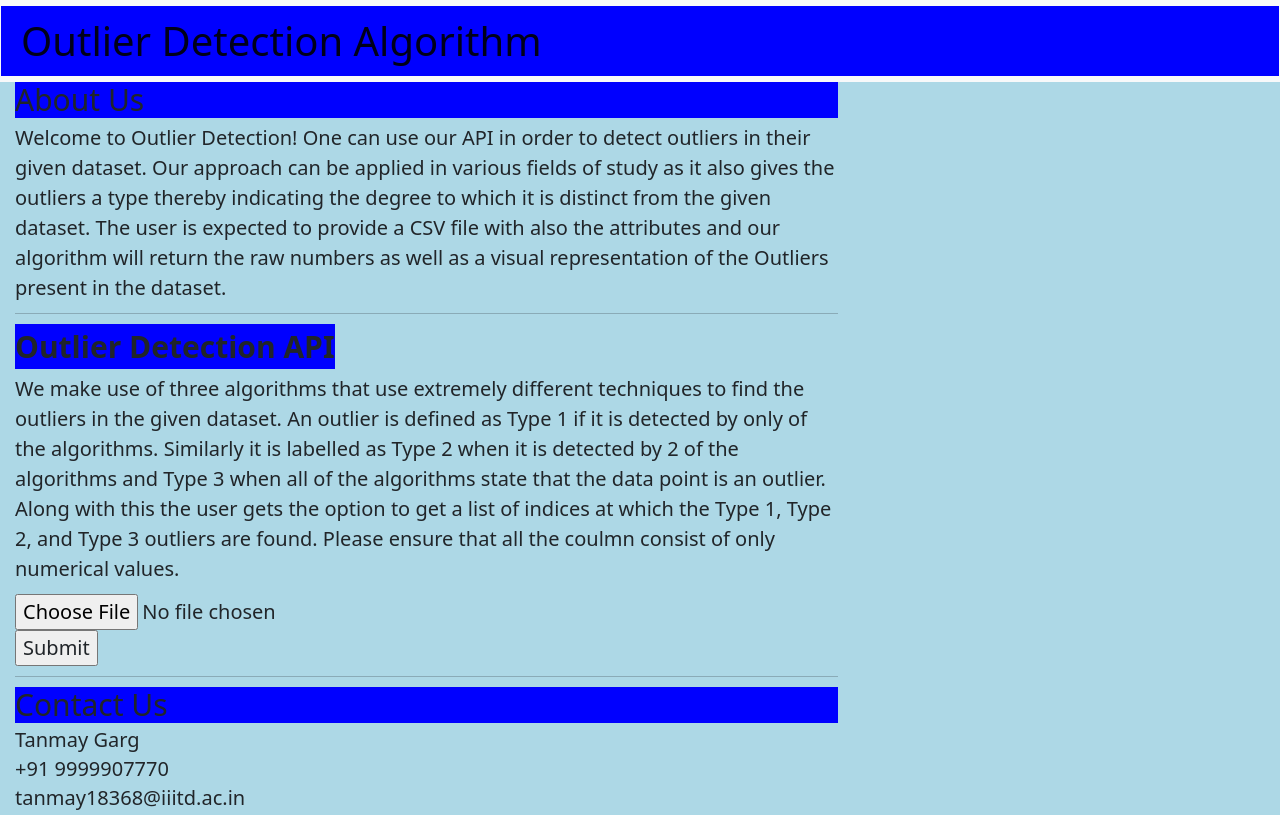
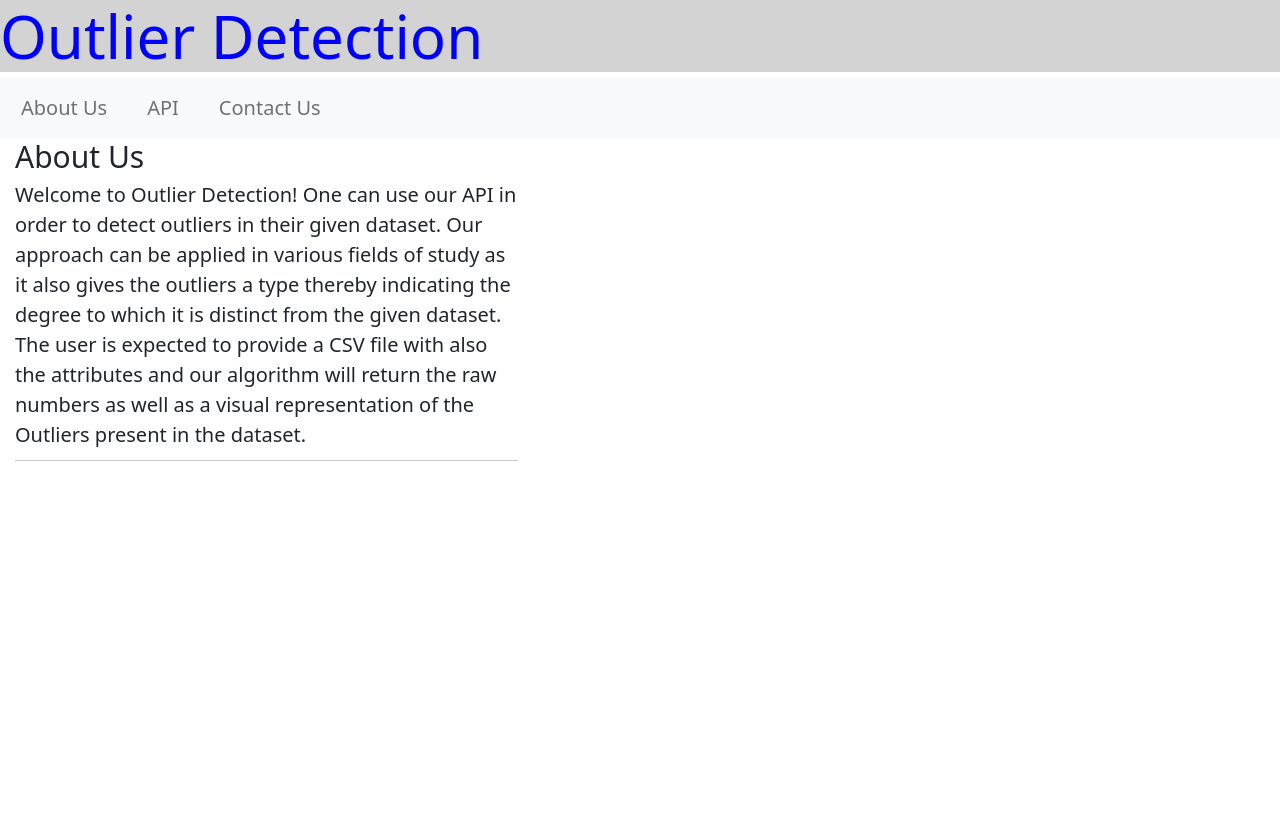
Before and after one commit to TanmayG-37/BTP, a Flask app: page / in a window 1280 px wide. After the commit the page ends 461 px from the top, so only its background shows below. Run offline with Flask 2, Linux system fonts and the light colour scheme; some libraries are stand-ins or nearby versions.

Commit message:
Update base.html

```diff
--- a/templates/base.html
+++ b/templates/base.html
@@ -2,7 +2,7 @@
 <html lang="en">
 <head>
   <link href="https://cdn.jsdelivr.net/npm/bootstrap@5.0.0-beta3/dist/css/bootstrap.min.css" rel="stylesheet" integrity="sha384-eOJMYsd53ii+scO/bJGFsiCZc+5NDVN2yr8+0RDqr0Ql0h+rP48ckxlpbzKgwra6" crossorigin="anonymous">
-  <title style="background-color:DarkBlue;">Outlier Detection</title>
+  <title style="background-color:Grey;">Outlier Detection</title>
   <meta charset="utf-8">
   <meta name="viewport" content="width=device-width, initial-scale=1">
   <link rel="stylesheet" href="https://maxcdn.bootstrapcdn.com/bootstrap/3.4.1/css/bootstrap.min.css">
@@ -13,6 +13,13 @@
     .navbar {
       margin-bottom: 0;
       border-radius: 0;
+    }
+
+
+
+    .navbar-nav > li{
+      /*margin-left:30px;*/
+      margin-right:30px;
     }
 
     /* Set height of the grid so .sidenav can be 100% (adjust as needed) */
@@ -42,44 +49,45 @@
     }
   </style>
 </head>
-<body style="background-color: LightBlue">
+<body>
+
+
+    <h1 style='font-size: 6em; background: LightGrey; color: Blue'>Outlier Detection</h1>
+
+
+
+
 
     <nav class="navbar navbar-expand-lg navbar-light bg-light">
-  <button class="navbar-toggler" type="button" data-toggle="collapse" data-target="#navbarNavAltMarkup" aria-controls="navbarNavAltMarkup" aria-expanded="false" aria-label="Toggle navigation">
+
+      <button class="navbar-toggler" type="button" data-toggle="collapse" data-target="#navbarNav" aria-controls="navbarNav" aria-expanded="false" aria-label="Toggle navigation">
         <span class="navbar-toggler-icon"></span>
       </button>
-  <div style="background-color: Blue" class="collapse navbar-collapse" id="navbarNavAltMarkup">
-    <div class="navbar-nav">
-      <a class="nav-item nav-link active" href="#" style='font-size: 4em; background-color:Blue;'>Outlier Detection Algorithm <span class="sr-only">(current)</span></a>
-<!--       <a class="nav-item nav-link" href="#" style='font-size: 2em'>Outlier Detection API</a>
-      <a class="nav-item nav-link" href="#" style='font-size: 2em'>Contact Us</a> -->
-    </div>
+      <div class="collapse navbar-collapse" id="navbarNav">
+        <ul class="navbar-nav">
+          <li class="nav-item">
+            <a style='font-size: 2em;' class="nav-link" href="{{url_for('input')}}">About Us</a>
+          </li>
+          <li class="nav-item">
+            <a style='font-size: 2em;' class="nav-link" href="{{url_for('take_input')}}">API</a>
+          </li>
+          <li class="nav-item">
+            <a style='font-size: 2em;' class="nav-link" href="{{url_for('contact')}}">Contact Us</a>
+          </li>
+        </ul>
       </div>
     </nav>
 
 
-    <div class="col-sm-8 text-left">
-      <h1 style='font-size: 3em; background-color: Blue;'>About Us</h1>
-      <p style='font-size: 2em; background-color:LightBlue;'>Welcome to Outlier Detection! One can use our API in order to detect outliers in their given dataset. Our approach can be applied in various fields of study as it also gives the outliers a type thereby indicating the degree to which it is distinct from the given dataset. The user is expected to provide a CSV file with also the attributes and our algorithm will return the raw numbers as well as a visual representation of the Outliers present in the dataset. </p>
-      <hr>
 
 
 
-    <div class="">
-      <form class="" action="data" method="post" enctype="multipart/form-data">
-      <label style='font-size: 3em; background-color: Blue;'>Outlier Detection API</label>
-      <p style='font-size: 2em; background-color:LightBlue;'>We make use of three algorithms that use extremely different techniques to find the outliers in the given dataset. An outlier is defined as Type 1 if it is detected by only of the algorithms. Similarly it is labelled as Type 2 when it is detected by 2 of the algorithms and Type 3 when all of the algorithms state that the data point is an outlier. Along with this the user gets the option to get a list of indices at which the Type 1, Type 2, and Type 3 outliers are found. Please ensure that all the coulmn consist of only numerical values. </p>
-      <input style='font-size: 2em; background-color:LightBlue;' type="file" name="csvfile" value="">
-      <input style='font-size: 2em;' type="submit" name="" value="Submit">
-      </form>
+
+
+    <div class="col-sm-5 text-left">
+      <h1 style='font-size: 3em;'>About Us</h1>
+      <p style='font-size: 2em;'>Welcome to Outlier Detection! One can use our API in order to detect outliers in their given dataset. Our approach can be applied in various fields of study as it also gives the outliers a type thereby indicating the degree to which it is distinct from the given dataset. The user is expected to provide a CSV file with also the attributes and our algorithm will return the raw numbers as well as a visual representation of the Outliers present in the dataset. </p>
       <hr>
-    </div>
-
-    <div class="Info">
-      <h1 style='font-size: 3em; background-color:Blue;'>Contact Us</h1>
-      <h1 style='font-size: 2em; background-color:LightBlue;'>Tanmay Garg</h1>
-      <h1 style='font-size: 2em; background-color:LightBlue;'>+91 9999907770</h1>
-      <h1 style='font-size: 2em; background-color:LightBlue;'>tanmay18368@iiitd.ac.in</h1>
 
 
 
```
Lines whose indentation alone changed are shown as unchanged.
